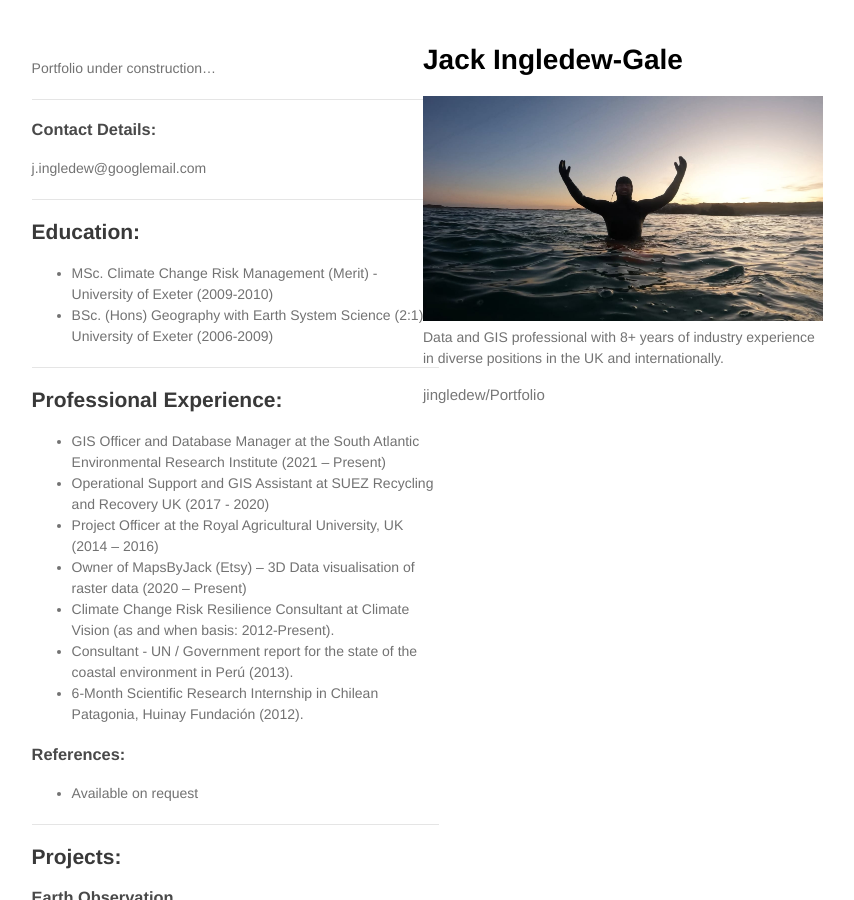
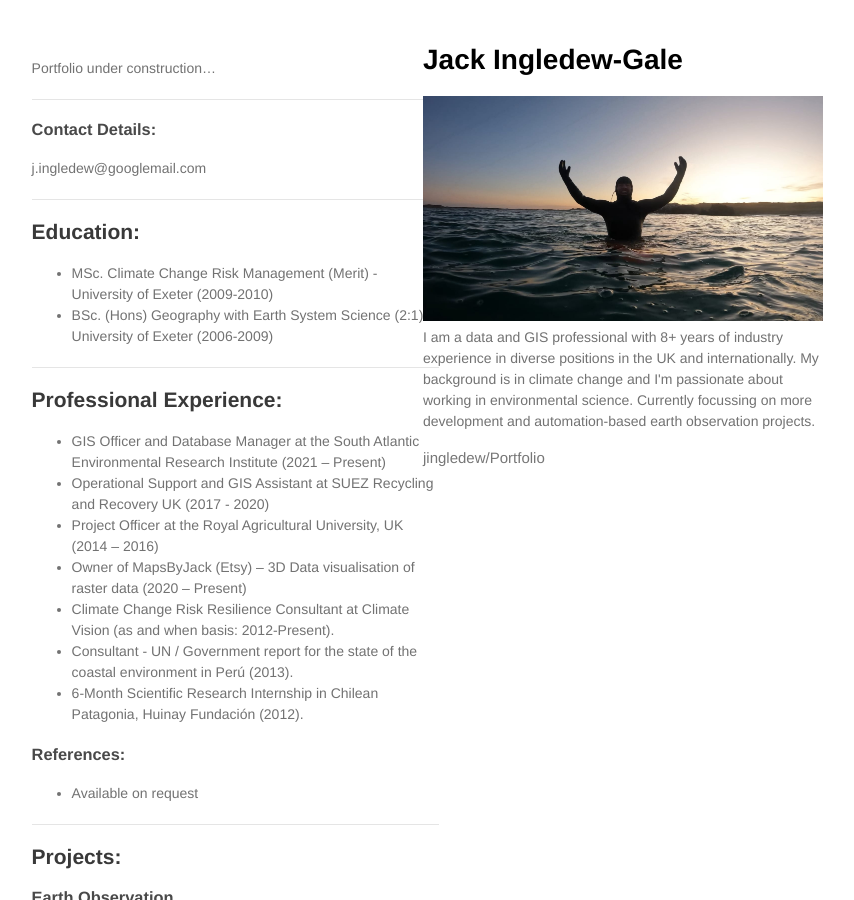
Before and after one commit to jingledew/Portfolio, a Jekyll site: the page built from README.md, in a window 1280 px wide and 900 px high. Shown: the whole window, without its empty margins (201-1055 px from the left). Built offline with Jekyll 4.4.1, drawn with Linux system fonts in a browser that asks for light colours; our own code applies the rules of GitHub Pages for plain Markdown files.

Commit message:
Update _config.yml

```diff
--- a/_config.yml
+++ b/_config.yml
@@ -1,7 +1,9 @@
 title: Jack Ingledew-Gale
 logo: /images/logo.jpg
 description: >
-  Data and GIS professional with 8+ years of industry experience
-  in diverse positions in the UK and internationally.
+  I am a data and GIS professional with 8+ years of industry experience
+  in diverse positions in the UK and internationally. My background is in
+  climate change and I'm passionate about working in environmental science.
+  Currently focussing on more development and automation-based earth observation projects.
 #show_downloads: true
 theme: jekyll-theme-minimal
```
